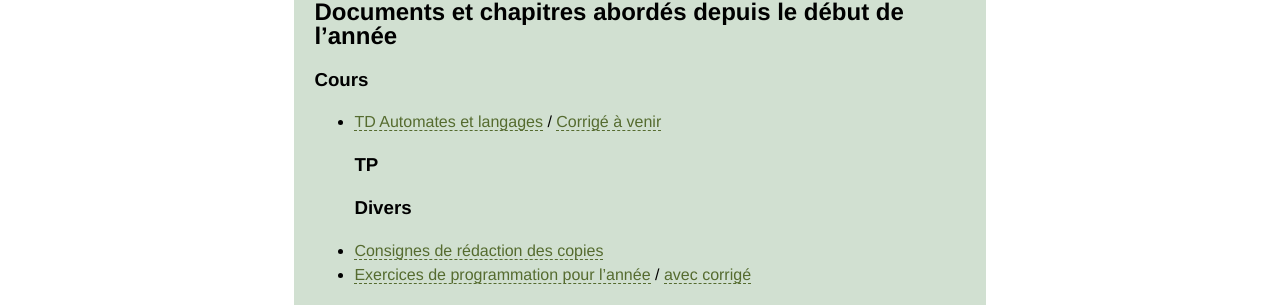
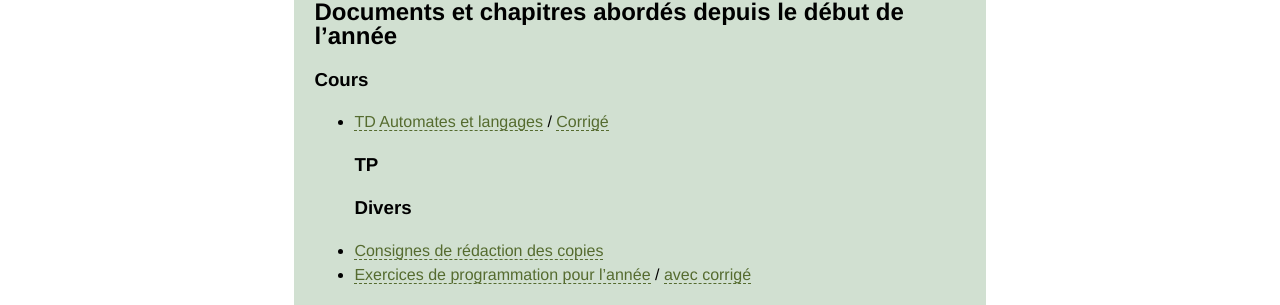
Before and after one commit to VladislavTempez/Vladislavtempez.github.io, a Jekyll site: the page built from pages/mp-star.md, in a window 1280 px wide. Shown: the part 284-589 px from the top of the page. Built offline with Jekyll 4.4.1, drawn with Linux system fonts in a browser that asks for light colours.

Commit message:
corrigé td mp-star

```diff
--- a/pages/mp-star.md
+++ b/pages/mp-star.md
@@ -8,7 +8,7 @@
 <!-- - Mercredi 18/09 8h-9h Cours en D103 -->
 ## Documents et chapitres abordés depuis le début de l'année
 ### Cours
-- [TD Automates et langages](https://nc-lycees.netocentre.fr/s/Rwp2Pqksk5E5Set) / [Corrigé à venir]()
+- [TD Automates et langages](https://nc-lycees.netocentre.fr/s/Rwp2Pqksk5E5Set) / [Corrigé](https://nc-lycees.netocentre.fr/s/PPpc2Y4EJneP4DD)
 ### TP
 ### Divers
 - [Consignes de rédaction des copies](https://nc-lycees.netocentre.fr/s/mHTAr95LAZjoAYP)
```
